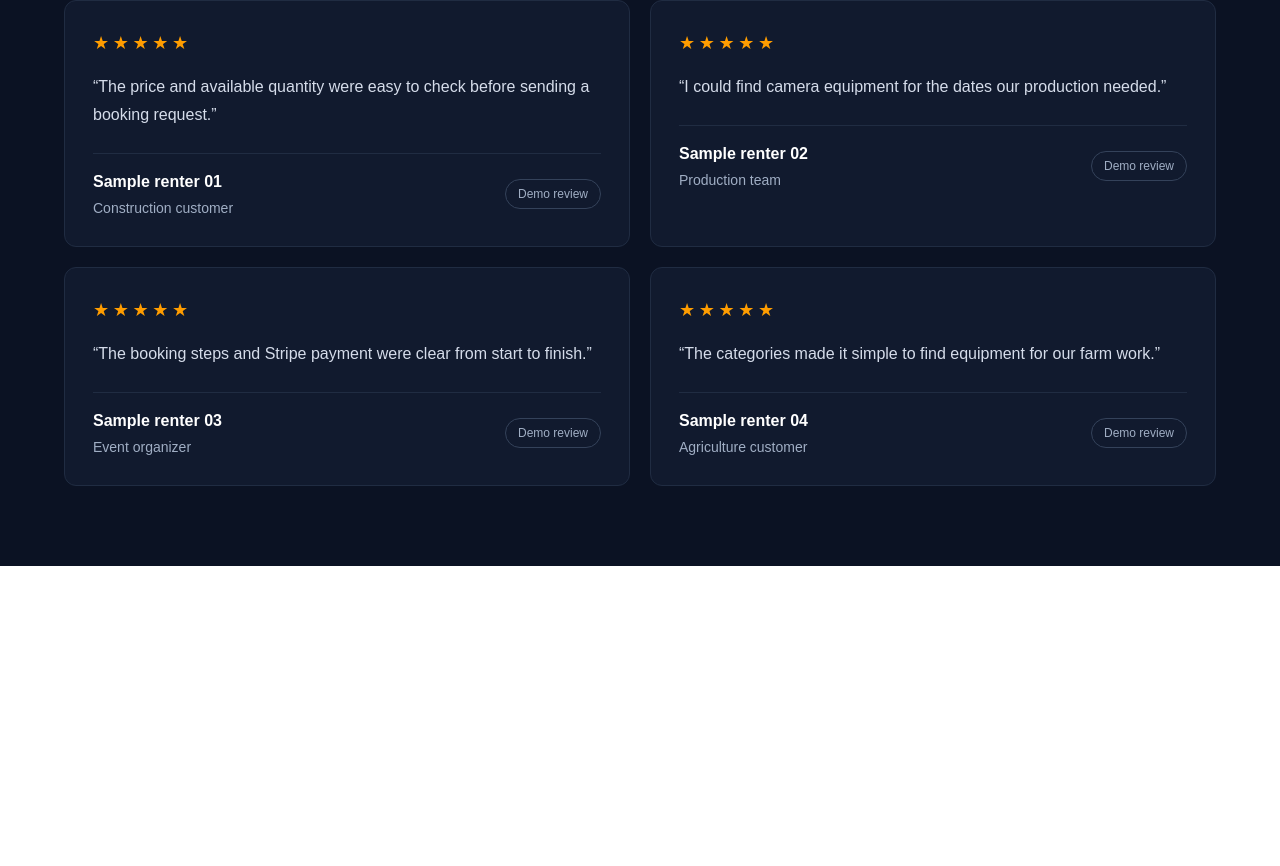
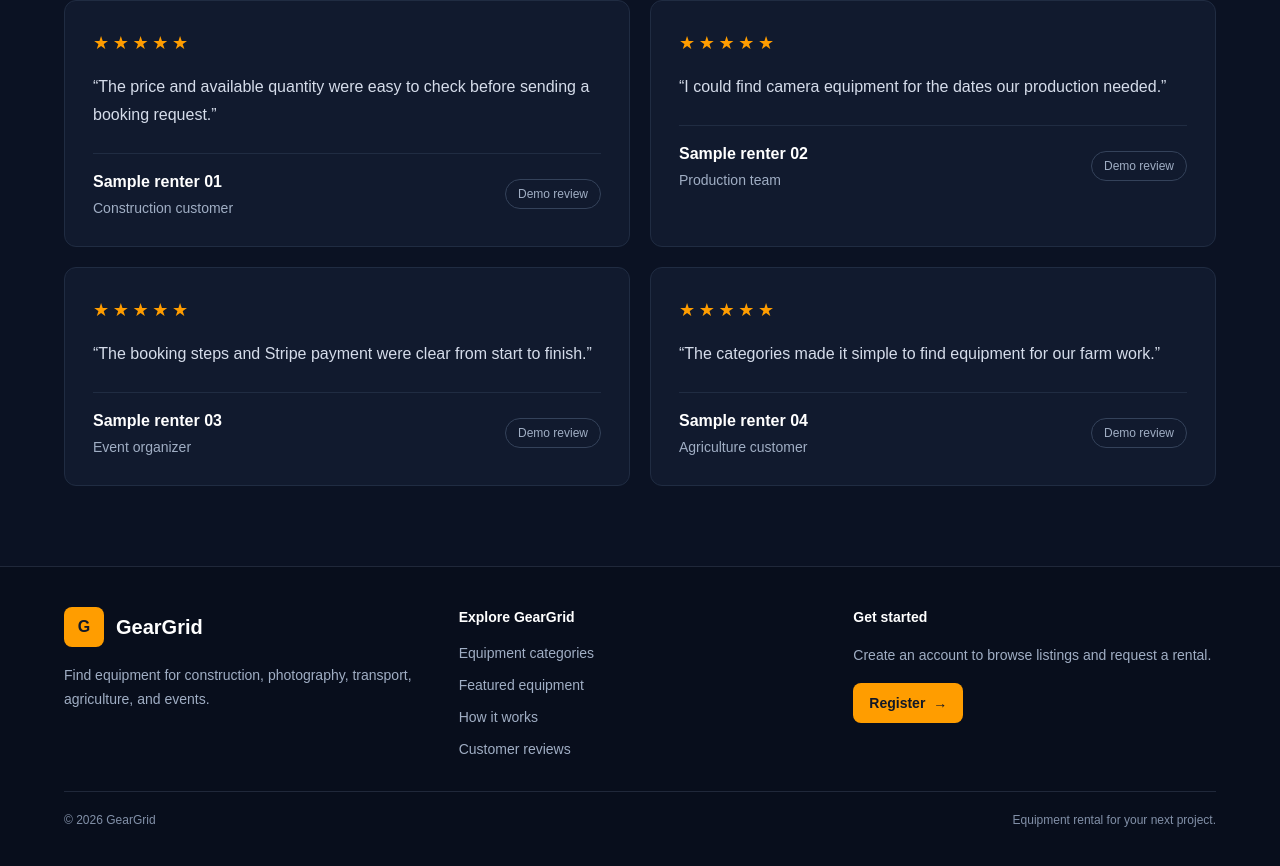
Before and after one commit to codewithjakaria/geargrid-client, a Next.js app: page / in a window 1280 px wide. Shown: the part 3077-3943 px from the top of the page. Before the commit the page ends 3643 px from the top, so only its background shows below. Built offline with nearby package versions, Linux system fonts and the light colour scheme; no server answers.

Commit message:
footer section commit

```diff
--- a/app/layout.tsx
+++ b/app/layout.tsx
@@ -1,6 +1,7 @@
 import type { Metadata } from "next";
 import { Geist, Geist_Mono } from "next/font/google";
 import { SiteHeader } from "@/components/site-header";
+import { SiteFooter } from "@/components/site-footer";
 import "./globals.css";
 
 const geistSans = Geist({
@@ -27,6 +28,7 @@ export default function RootLayout({ children }: LayoutProps<"/">) {
       <body className="min-h-full flex flex-col">
         <SiteHeader />
         {children}
+        <SiteFooter />
       </body>
     </html>
   );
--- /dev/null
+++ b/components/site-footer.tsx
@@ -0,0 +1,49 @@
+import Link from 'next/link';
+
+export function SiteFooter() {
+  return (
+    <footer className="border-t border-[#20283a] bg-[#080e1c] px-5 py-10 text-white lg:px-16">
+      <div className="mx-auto grid max-w-[1408px] gap-8 sm:grid-cols-2 lg:grid-cols-3">
+        <div>
+          <Link href="/" className="inline-flex items-center gap-3" aria-label="GearGrid home">
+            <span className="grid h-10 w-10 place-items-center rounded-lg bg-[#ff9d00] font-bold text-[#111827]">
+              G
+            </span>
+            <span className="text-xl font-bold">GearGrid</span>
+          </Link>
+          <p className="mt-4 max-w-sm text-sm leading-6 text-[#a0aec4]">
+            Find equipment for construction, photography, transport, agriculture, and events.
+          </p>
+        </div>
+
+        <div>
+          <h2 className="text-sm font-semibold text-white">Explore GearGrid</h2>
+          <nav className="mt-4 flex flex-col items-start gap-3 text-sm text-[#a0aec4]" aria-label="Footer navigation">
+            <Link href="/#categories" className="hover:text-[#ffad00]">Equipment categories</Link>
+            <Link href="/#equipment" className="hover:text-[#ffad00]">Featured equipment</Link>
+            <Link href="/#how-it-works" className="hover:text-[#ffad00]">How it works</Link>
+            <Link href="/#reviews" className="hover:text-[#ffad00]">Customer reviews</Link>
+          </nav>
+        </div>
+
+        <div>
+          <h2 className="text-sm font-semibold text-white">Get started</h2>
+          <p className="mt-4 max-w-sm text-sm leading-6 text-[#a0aec4]">
+            Create an account to browse listings and request a rental.
+          </p>
+          <Link
+            href="/register"
+            className="mt-4 inline-flex rounded-lg bg-[#ff9d00] px-4 py-2.5 text-sm font-semibold text-[#111827] transition-colors hover:bg-[#ffb52e]"
+          >
+            Register <span className="ml-2" aria-hidden="true">→</span>
+          </Link>
+        </div>
+      </div>
+
+      <div className="mx-auto mt-8 flex max-w-[1408px] flex-col gap-2 border-t border-[#20283a] pt-5 text-xs text-[#8290a8] sm:flex-row sm:items-center sm:justify-between">
+        <p>© 2026 GearGrid</p>
+        <p>Equipment rental for your next project.</p>
+      </div>
+    </footer>
+  );
+}
```
